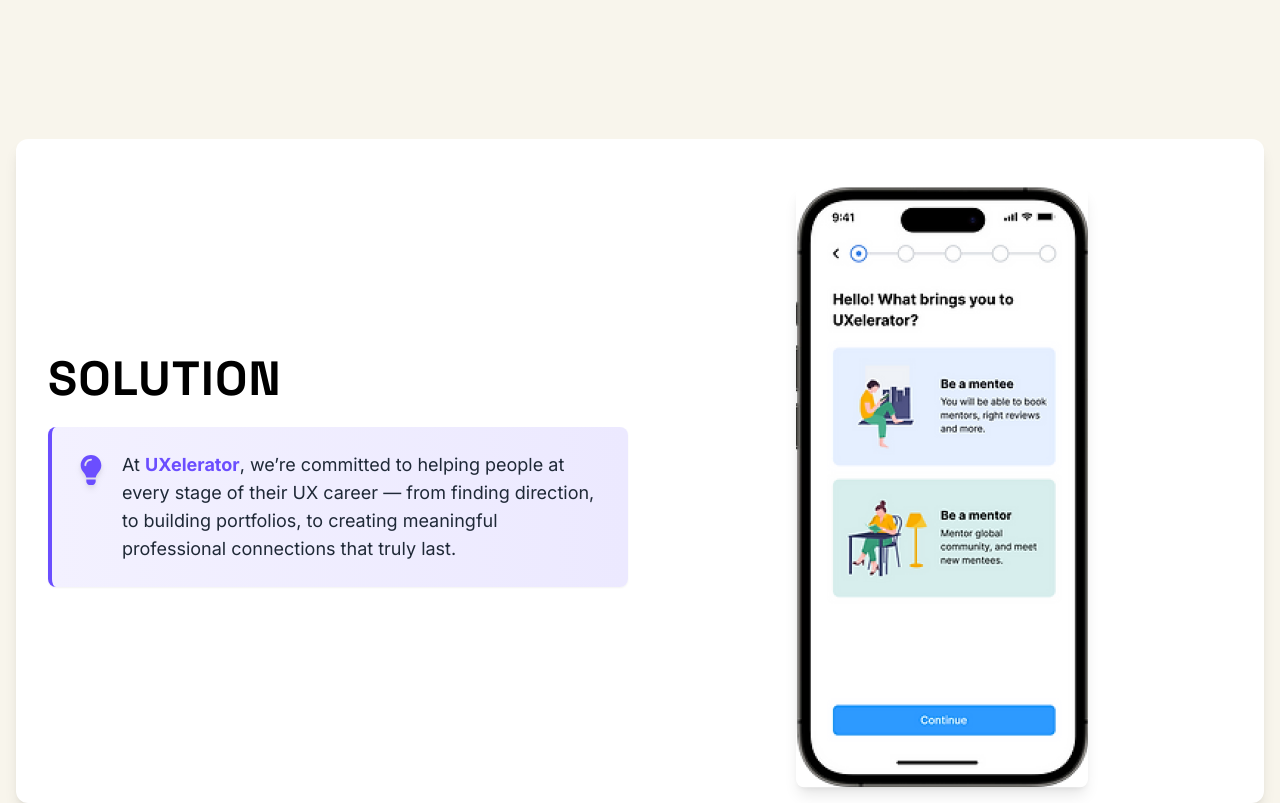
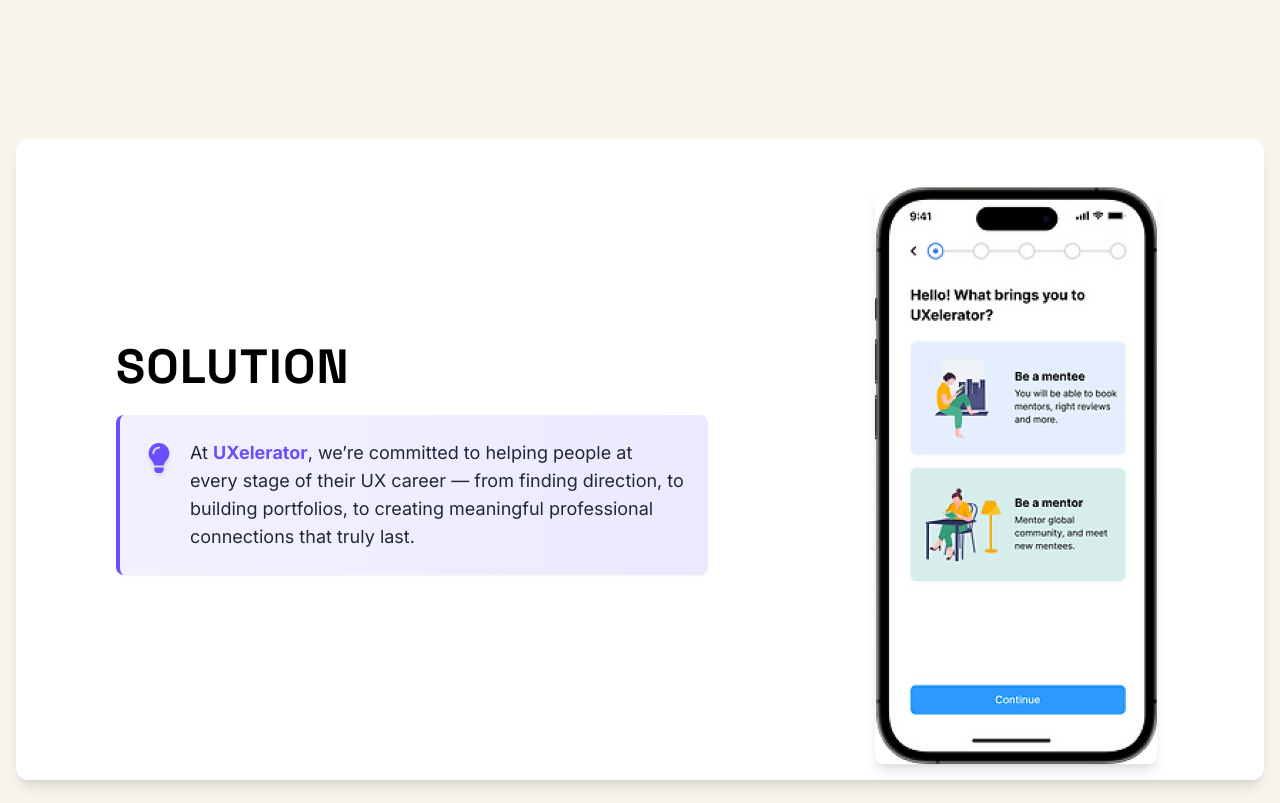
Before and after one commit to Devx-wbs/samaneh-portfolio, a React (Vite) app: page /projects/Uxlerator in a window 1280 px wide. Shown: the part 4620-5423 px from the top of the page. Built offline with nearby package versions, Linux system fonts and the light colour scheme.

Commit message:
new changes by 13 aug

```diff
--- a/src/pages/projects/Uxlerator/Section_g.jsx
+++ b/src/pages/projects/Uxlerator/Section_g.jsx
@@ -15,7 +15,7 @@
   return (
     <section className="bg-[#f8f5ec] w-full pb-[70px] pt-[80px] px-4">
       <motion.div
-        className="max-w-7xl mx-auto bg-white rounded-xl shadow-lg p-8 flex flex-col md:flex-row items-center gap-6"
+        className="max-w-7xl mx-auto bg-white rounded-xl shadow-lg p-8 flex flex-col md:flex-row items-center gap-6 justify-around"
         initial="hidden"
         whileInView="visible"
         viewport={{ once: false, amount: 0.2 }}
@@ -43,17 +43,17 @@
           >
             <FaLightbulb className="text-[#6B4EFF] text-3xl mt-1 flex-shrink-0 drop-shadow-md" />
             <p className="text-base md:text-lg leading-relaxed">
-              At <span className="font-bold text-[#6B4EFF]">UXelerator</span>, we’re committed
-              to helping people at every stage of their UX career — from finding
-              direction, to building portfolios, to creating meaningful professional
-              connections that truly last.
+              At <span className="font-bold text-[#6B4EFF]">UXelerator</span>,
+              we’re committed to helping people at every stage of their UX
+              career — from finding direction, to building portfolios, to
+              creating meaningful professional connections that truly last.
             </p>
           </motion.div>
         </motion.div>
 
         {/* Right image */}
         <motion.div
-          className="w-full md:w-1/2 flex justify-center"
+          className="w-full md:w-1/4 flex justify-center "
           variants={fadeUp}
           custom={2}
         >
```
